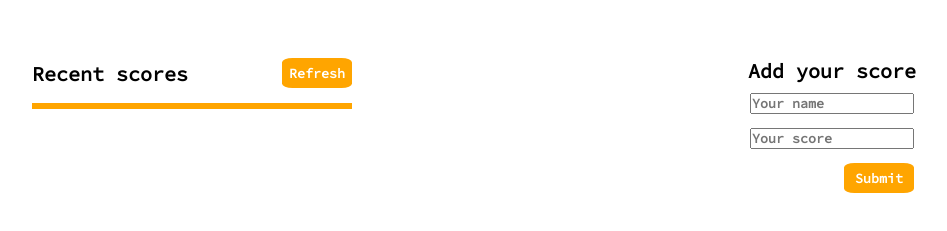
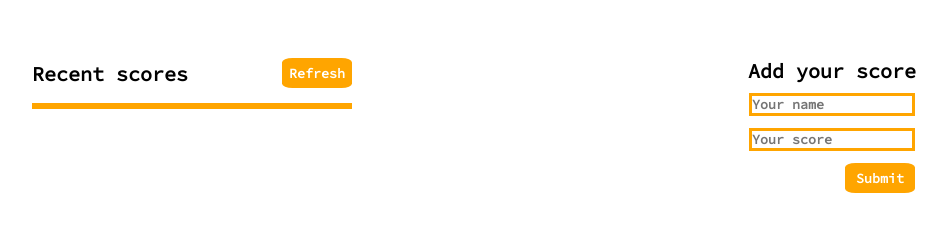
Before and after one commit to bengigo/leaderboard, a website built with webpack: page src/index.html in a window 1280 px wide. Shown: the part 171-402 px from the top of the page, without its empty margins (96-1043 px from the left). Built offline with nearby package versions, Linux system fonts and the light colour scheme; no server answers; files whose address does not match are found by name.

Commit message:
Style input fields

```diff
--- a/src/style.css
+++ b/src/style.css
@@ -84,3 +84,7 @@ form {
   justify-content: space-between;
   align-items: flex-end;
 }
+
+input {
+  border: 3px solid orange;
+}
```
